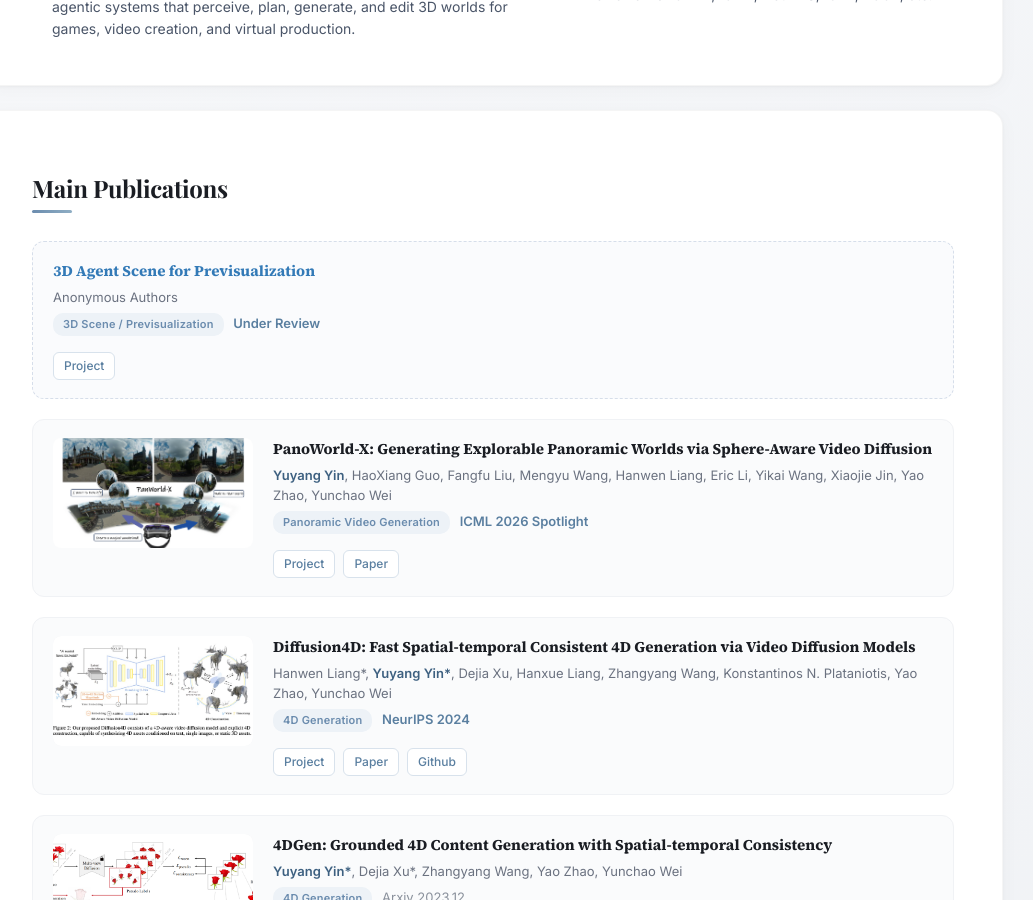
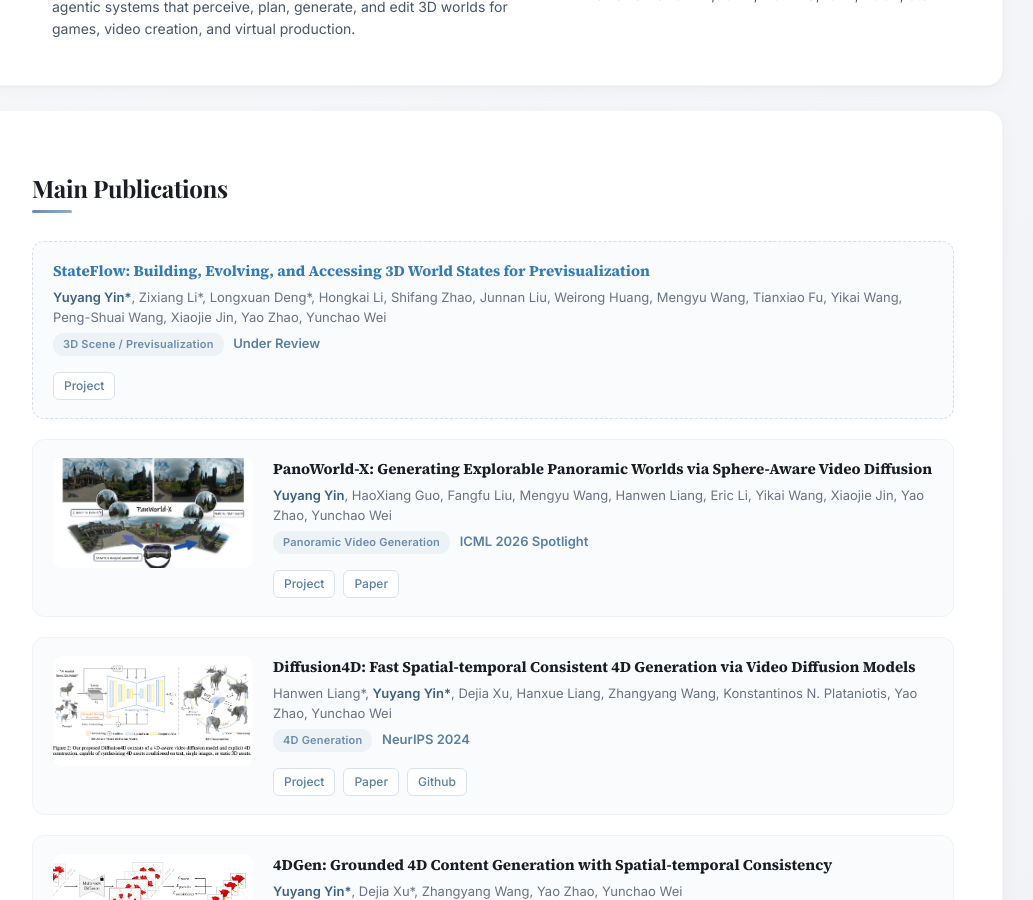
Before and after one commit to YuyangYin/YuyangYin.github.io, a Jekyll site: the page built from index.html, in a window 1280 px wide and 900 px high, scrolled down 548 px. Shown: the whole window, without its empty margins (147-1180 px from the left). Built offline with Jekyll 4.4.1, drawn with Linux system fonts in a browser that asks for light colours; a script that is not in the unit is left out.

Commit message:
Publish StateFlow paper details

```diff
--- a/_includes/yyy_publication.html
+++ b/_includes/yyy_publication.html
@@ -2,12 +2,13 @@
 
 <div class="pub-list">
 
-	<!-- 3D Agent Scene for Previsualization -->
+	<!-- StateFlow -->
 	<div class="pub-item pub-item--review pub-item--noimg">
 		<div class="pub-body">
-			<div class="pub-title"><a href="https://yuyangyin.github.io/StateFlow/">3D Agent Scene for Previsualization</a></div>
+			<div class="pub-title"><a href="https://yuyangyin.github.io/StateFlow/">StateFlow: Building, Evolving, and Accessing 3D World States for Previsualization</a></div>
 			<div class="pub-authors">
-				Anonymous Authors
+				<strong>Yuyang Yin*</strong>, Zixiang Li*, Longxuan Deng*, Hongkai Li, Shifang Zhao, Junnan Liu, Weirong Huang,
+				Mengyu Wang, Tianxiao Fu, Yikai Wang, Peng-Shuai Wang, Xiaojie Jin, Yao Zhao, Yunchao Wei
 			</div>
 			<div class="pub-venue">
 				<span class="pub-topic">3D Scene / Previsualization</span> <strong>Under Review</strong>
```
